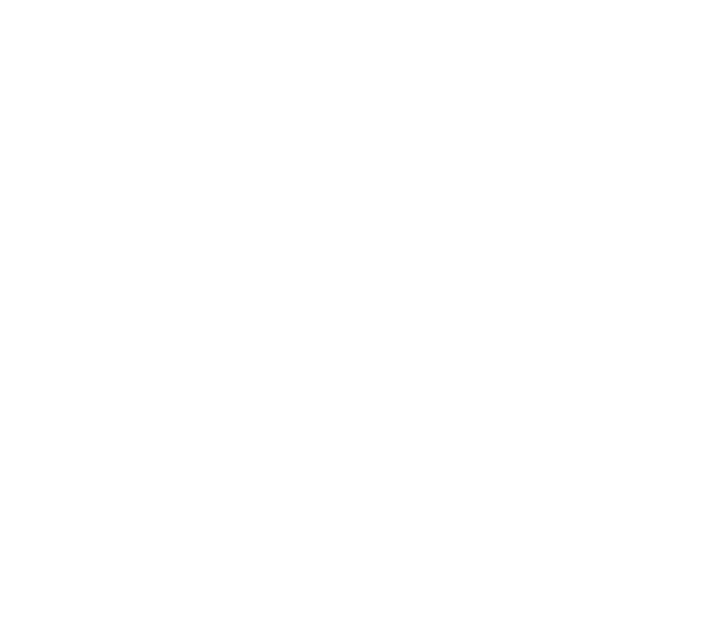
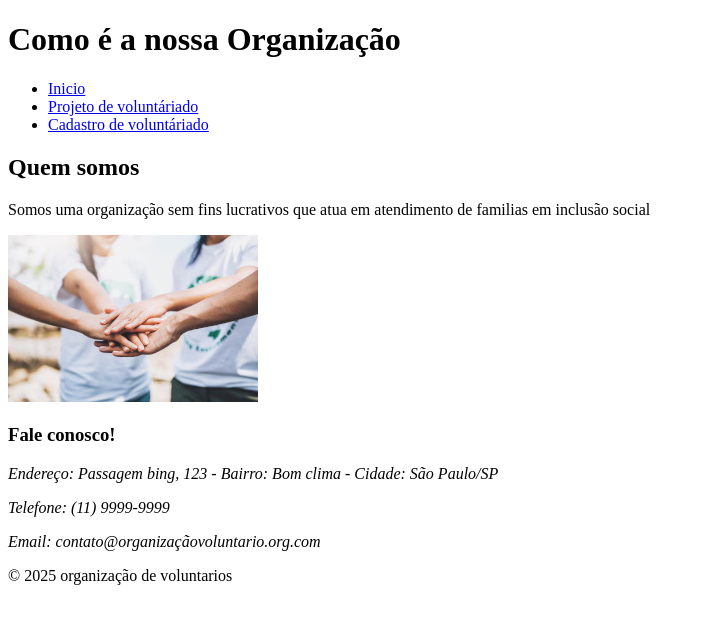
Before and after one commit to ViniciusSouuza/aulaProgramacaoWeb, a plain HTML site: page index.html in a window 1280 px wide. Shown: the whole page, without its empty margins (0-705 px from the left). Drawn offline with Linux system fonts and the light colour scheme.

Commit message:
adicionando conteudo

```diff
--- a/index.html
+++ b/index.html
@@ -6,6 +6,36 @@
     <title>Document</title>
 </head>
 <body>
+     <header>
+        <h1>Como é a nossa Organização</h1>
+        <nav>
+            <ul>
+                <li><a href="index.html">Inicio</a></li>
+                <li><a href="projeto.html">Projeto de voluntáriado</a></li>
+                <li><a href="cadastro.html">Cadastro de voluntáriado</a></li>
+            </ul>
+        </nav>
+    </header>
 
+    <main>
+        <section>
+            <h2>Quem somos </h2>
+            <p>Somos uma organização sem fins lucrativos que atua em atendimento de familias em inclusão social</p>
+            <img src="imagens/voluntario.jpg" alt="Voluntarios em ação">
+        </section>
+
+        <section>
+            <h3>Fale conosco!</h3>
+            <address>
+                <p>Endereço: Passagem bing, 123 - Bairro: Bom clima - Cidade: São Paulo/SP</p>
+                <p>Telefone: (11) 9999-9999</p>
+                <p>Email: contato@organizaçãovoluntario.org.com</p>
+            </address>
+        </section>
+    </main>
+
+    <footer>
+        <p>&copy; 2025 organização de voluntarios</p>
+    </footer>
 </body>
 </html>
```
Also changed, not shown: cadastro.html (+22 -1 lines), imagens/voluntario.jpg (added).
